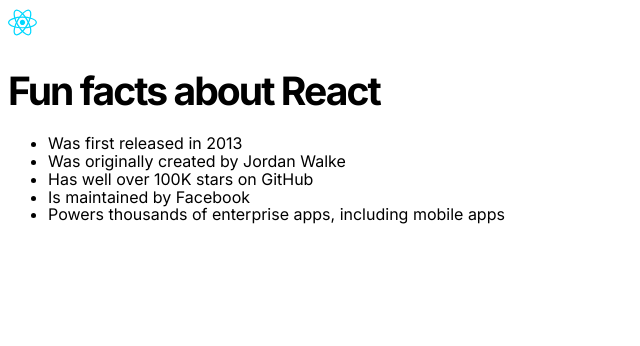
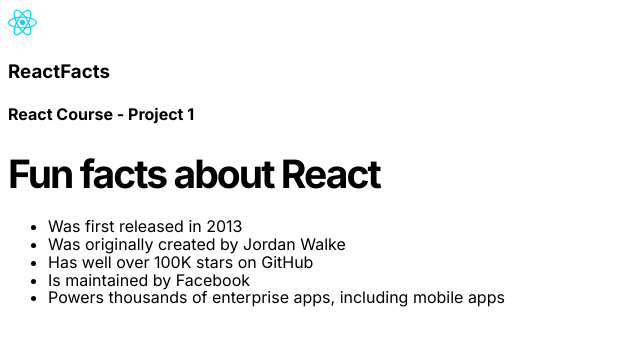
Before and after one commit to pianistoff/fun-facts-about-react, a React (Create React App) app: page / in a window 1280 px wide. Shown: the top 346 px of the page, without its empty margins (0-640 px from the left). Built offline with nearby package versions, Linux system fonts and the light colour scheme.

Commit message:
Finish the markup

```diff
--- a/src/components/Header.js
+++ b/src/components/Header.js
@@ -2,6 +2,9 @@
 
 export default function Header() {
     return (
-      <Logo />
+      <header>
+        <Logo />
+        <h4 className="header-right">React Course - Project 1</h4>
+      </header>
     )
 }
--- a/src/components/Logo.js
+++ b/src/components/Logo.js
@@ -2,6 +2,9 @@
 
 export default function Logo() {
     return (
-      <img src={logo} alt="React logo" className="logo-img" />
+      <div className="logo">
+        <img src={logo} alt="React logo" className="logo-img" />
+        <h3 className="logo-text">ReactFacts</h3>
+      </div>
     )
 }
```
